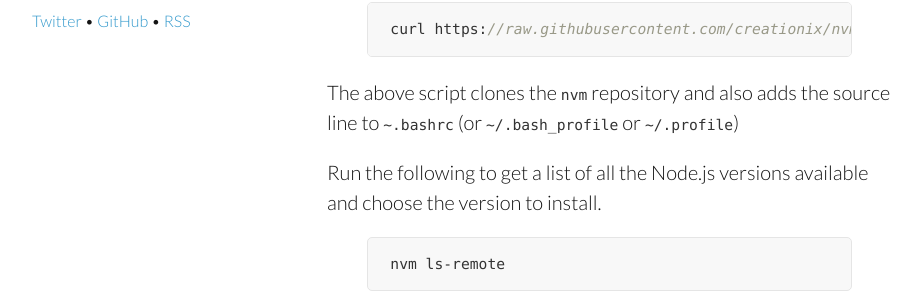
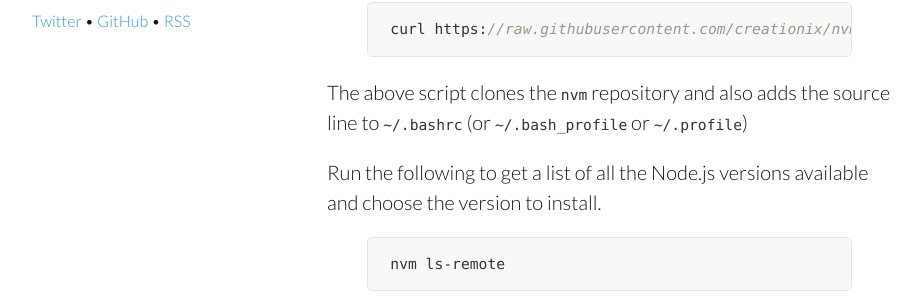
Before and after one commit to kavoori/kavoori.github.io, a Jekyll site: the page built from _posts/2014-11-06-using-jekyll-as-blogging-framework.markdown, in a window 1280 px wide and 900 px high, scrolled down 950 px. Shown: the part 144-448 px from the top of the window, without its empty margins (178-1099 px from the left). Built offline with Jekyll 4.4.1, drawn with Linux system fonts in a browser that asks for light colours; comment, search, counter and statistics services are not loaded.

Commit message:
Corrected a small typo

```diff
--- a/_posts/2014-11-06-using-jekyll-as-blogging-framework.markdown
+++ b/_posts/2014-11-06-using-jekyll-as-blogging-framework.markdown
@@ -36,7 +36,7 @@ The best way to install Node.js is installing with [nvm](https://github.com/crea
 curl https://raw.githubusercontent.com/creationix/nvm/v0.17.2/install.sh | bash
 {% endhighlight %}
 
-The above script clones the `nvm` repository and also adds the source line to `~.bashrc` (or `~/.bash_profile` or  `~/.profile`)
+The above script clones the `nvm` repository and also adds the source line to `~/.bashrc` (or `~/.bash_profile` or  `~/.profile`)
 
 Run the following to get a list of all the Node.js versions available and choose the version to install.
 
```
